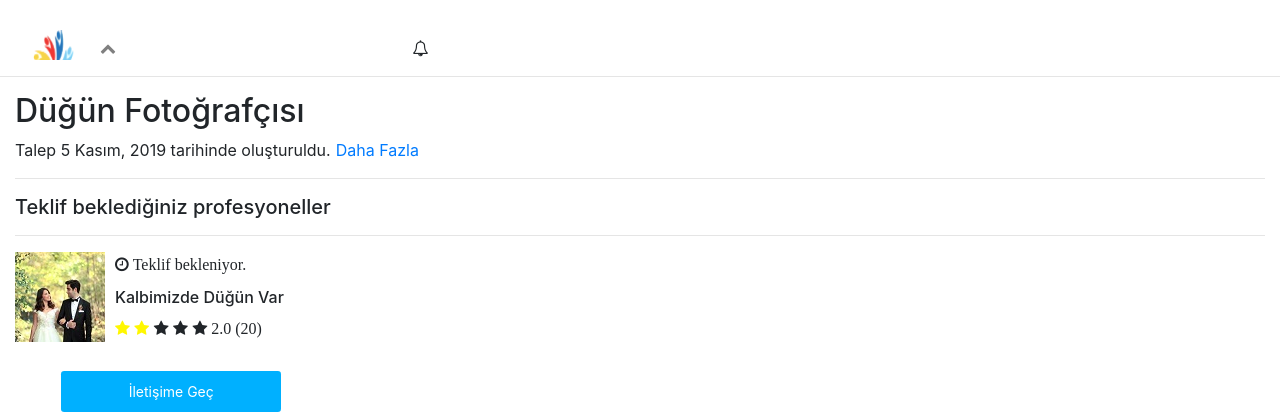
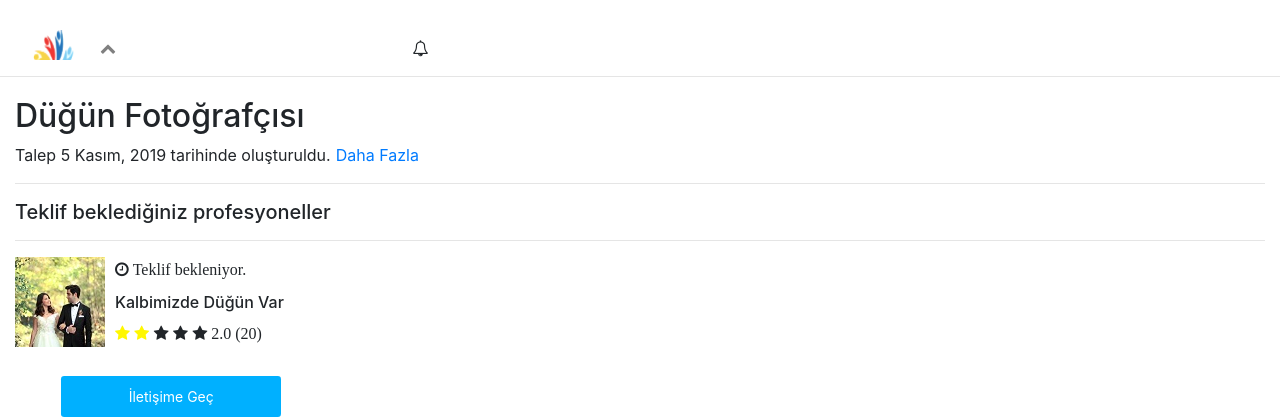
Before and after one commit to mertbogus/Odevgigbii, a CodeIgniter app: page /ci/anasayfa in a window 1280 px wide. Shown: the top 420 px of the page. Run offline with CodeIgniter, Linux system fonts and the light colour scheme; the visitor is signed in with stand-in values (Sample User, id 1); some libraries are stand-ins or nearby versions.

Commit message:
Update anasayfa.php

```diff
--- a/ci/application/views/front/anasayfa.php
+++ b/ci/application/views/front/anasayfa.php
@@ -27,7 +27,7 @@
             <a href="<?php echo base_url('cikis') ?>">Çıkış</a>
         </div>
     </div>
-    <div class="request" style="padding-top: 15px;">
+    <div class="request" style="padding-top: 20px;">
         <h2>Düğün Fotoğrafçısı</h2>
         <p>Talep 5 Kasım, 2019 tarihinde oluşturuldu.<a href="">Daha Fazla</a></p>
     </div>
```
